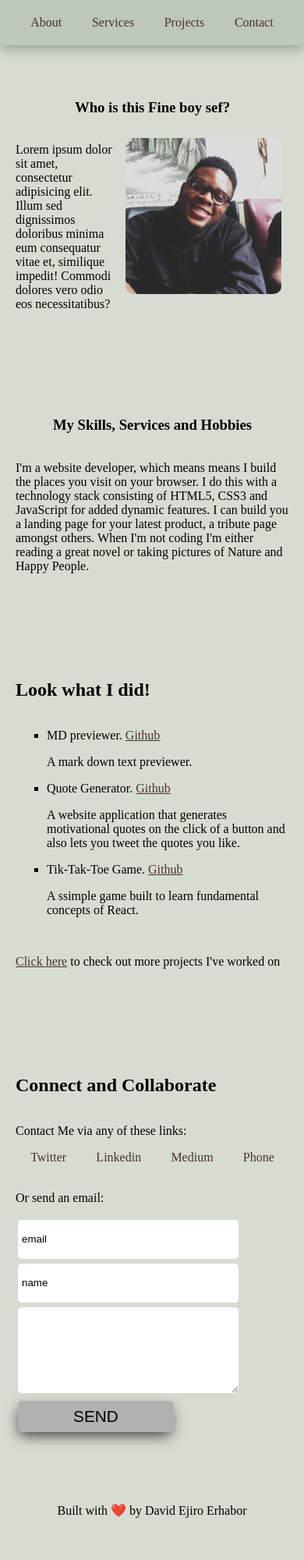
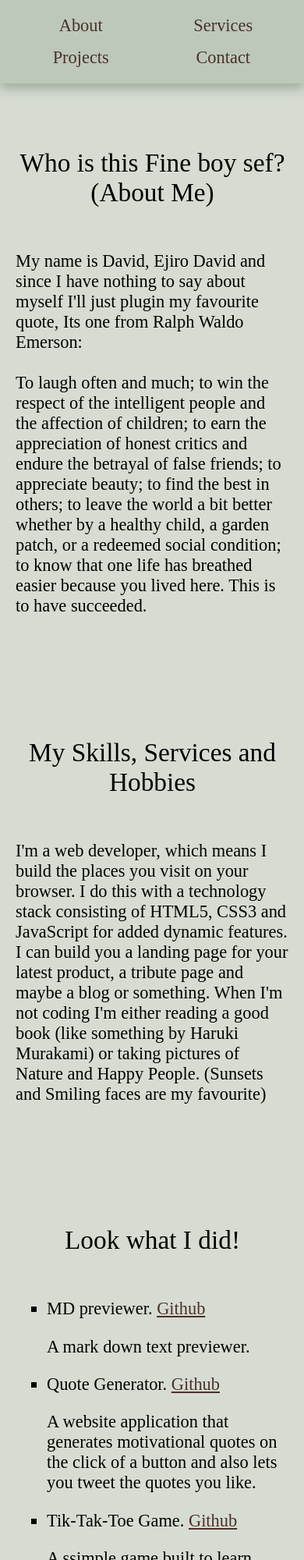
Before and after one commit to Ejiro-David/portforlio-page, a plain HTML site: page index.html in a window 390 px wide. Shown: the top 2000 px of the page at 78% size. Before the commit the page ends 1966 px from the top, so only its background shows below. Drawn offline with Linux system fonts and the light colour scheme.

Commit message:
all done

```diff
--- a/index.html
+++ b/index.html
@@ -20,20 +20,29 @@
 
   <main>
     <div id="about">
-      <h3>Who is this Fine boy sef?</h3>
+      <h3>Who is this Fine boy sef? (About Me)</h3>
       <div class="sideways">
-        <p> Lorem ipsum dolor sit amet, consectetur adipisicing elit. Illum sed dignissimos doloribus minima eum consequatur
-        vitae et, similique impedit! Commodi dolores vero odio eos necessitatibus? </p><img src="img/me.jpeg"
+        <p> My name is David, Ejiro David and since I have nothing to say about myself I'll just plugin my favourite quote, Its one from Ralph Waldo Emerson:<br><br> To laugh often and much;
+          to win the respect of the intelligent people
+          and the affection of children;
+          to earn the appreciation of honest critics and endure the betrayal of false friends;
+          to appreciate beauty;
+          to find the best in others;
+          to leave the world a bit better whether by a healthy child,
+          a garden patch,
+          or a redeemed social condition;
+          to know that one life has breathed easier because you lived here.
+          This is to have succeeded. </p><img src="img/me.jpeg"
           alt="handsome negro">
       </div>
 
     </div>
     <div id="services">
       <h3>My Skills, Services and Hobbies</h3>
-      <p>I'm a website developer, which means means I build the places you visit on your browser. I do this with a technology stack consisting of HTML5, CSS3 and JavaScript for added dynamic features. I can build you a landing page for your latest product, a tribute page amongst others. When I'm not coding I'm either reading a great novel or taking pictures of Nature and Happy People. </p>
+      <p>I'm a web developer, which means I build the places you visit on your browser. I do this with a technology stack consisting of HTML5, CSS3 and JavaScript for added dynamic features. I can build you a landing page for your latest product, a tribute page and maybe a blog or something. When I'm not coding I'm either reading a good book (like something by Haruki Murakami) or taking pictures of Nature and Happy People. (Sunsets and Smiling faces are my favourite) </p>
     </div>
     <div id="projects">
-      <h2>Look what I did!</h2>
+      <h3>Look what I did!</h3>
       <ul class="cards-cont">
 
         <li>MD previewer. <a>Github</a><p>A mark down text previewer. </p></li>
@@ -44,7 +53,7 @@
       <p><a href="https://github.com/Ejiro-David">Click here</a> to check out more projects I've worked on</p>
     </div>
     <div id="contact">
-      <h2>Connect and Collaborate</h2>
+      <h3>Connect and Collaborate</h3>
       <p>Contact Me via any of these links: </p>
       <div class="links-cont">
         <a href="https://twitter.com/_ejdavid"  target="_blank">Twitter</a>
@@ -58,7 +67,7 @@
         <input type="email" value="email">
         <input type="text" value="name">
         <textarea type="text" name="message" value="enter your message"></textarea>
-        <input type="submit" value="SEND">
+        <input type="submit" value="send">
       </form>
     </div>
   </main>
--- a/style.css
+++ b/style.css
@@ -6,12 +6,16 @@ body{
 }
 img{
     width: auto;
-    height: 200px;
+    height: 250px;
     border-radius: 20px;
-    padding: 10px;
+    margin: 10px;
+    padding: 2px;
+    box-shadow: 8px 4px 18px -3px rgba(0,0,0,0.75);
 }
 h3{
     text-align: center;
+    font-size: 1.49em;
+    font-weight: 400;
 }
 a{
     text-decoration: none;
@@ -52,6 +56,7 @@ input, textarea{
     width: 70vw;
     height: 40px;
     margin: 3px;
+    background-color: #eae7e7;
     border-radius: 5px;
     padding: 5px;
     font-weight: 100;
@@ -62,9 +67,9 @@ textarea{
 }
 input[type="submit"]{
     width: 200px;
-    background-color: #afb2b0;
-    font-weight: 300;
-    font-size: 1.3em;
+    background-color: #aaa9a7;
+    font-weight: 100;
+    font-size: 1.1em;
     box-shadow: -1px 7px 18px -3px rgba(0,0,0,0.75);
 }
 input[type="submit"]:hover {
@@ -87,3 +92,26 @@ footer{
     text-align: center;
     margin: 20px;
 }
+
+@media screen and (max-width: 600px) {
+    img{
+        display: none;
+    }
+    body{
+        font-size: 1.4em;
+    }
+
+    #nav-menu{
+        display: grid;
+        grid-template-columns: 1fr 1fr;
+        grid-template-rows: 1fr 1fr;
+        grid-gap: 15px;
+        text-align: center;
+    }
+
+    .links-cont{
+        display: flex;
+        flex-flow: row wrap;
+        justify-content: space-around;
+    }
+}
```
